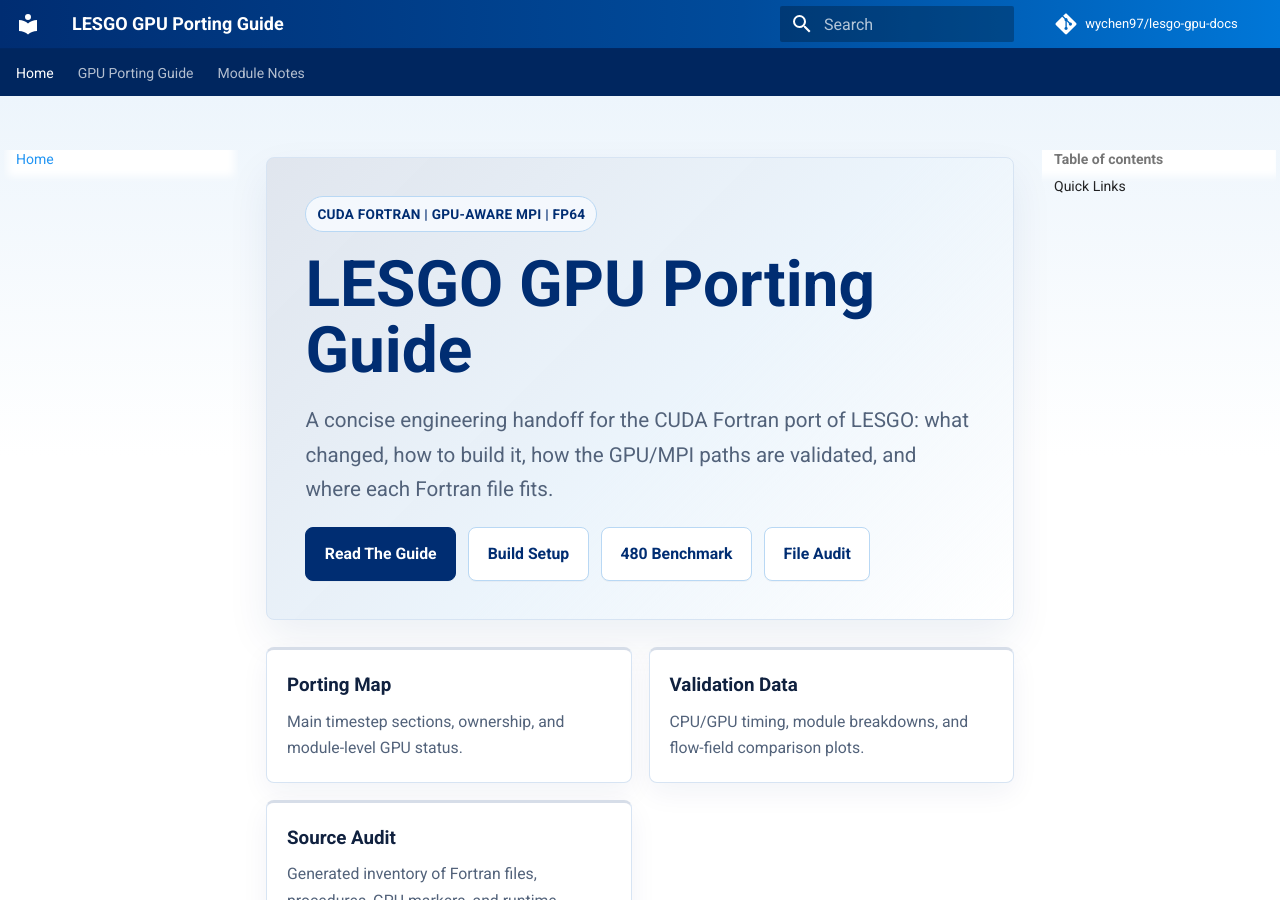
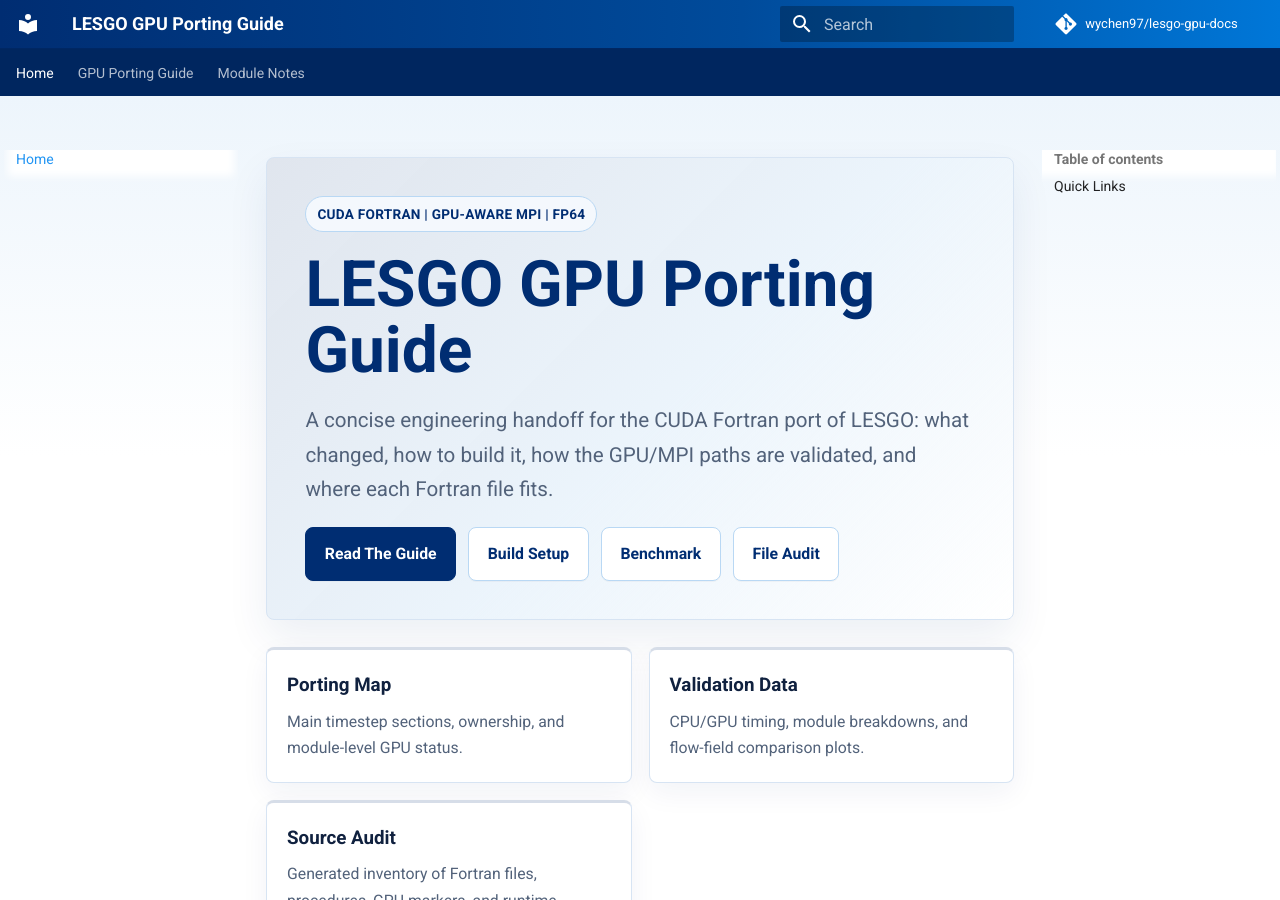
Before and after one commit to wychen97/lesgo-gpu-docs, an MkDocs documentation site: the page built from docs/index.md, in a window 1280 px wide and 900 px high. Built offline with MkDocs 1.6.1 and Material for MkDocs 9.7.7, drawn with Linux system fonts in a browser that asks for light colours; comment, search, counter and statistics services are not loaded.

Commit message:
Rename homepage benchmark button

```diff
--- a/docs/index.md
+++ b/docs/index.md
@@ -5,7 +5,7 @@
   <div class="lesgo-actions">
     <a class="lesgo-button primary" href="gpu/">Read The Guide</a>
     <a class="lesgo-button" href="gpu/cmake-environment/">Build Setup</a>
-    <a class="lesgo-button" href="gpu/validation-performance/">480 Benchmark</a>
+    <a class="lesgo-button" href="gpu/validation-performance/">Benchmark</a>
     <a class="lesgo-button" href="gpu/file-audit/">File Audit</a>
   </div>
 </section>
```
